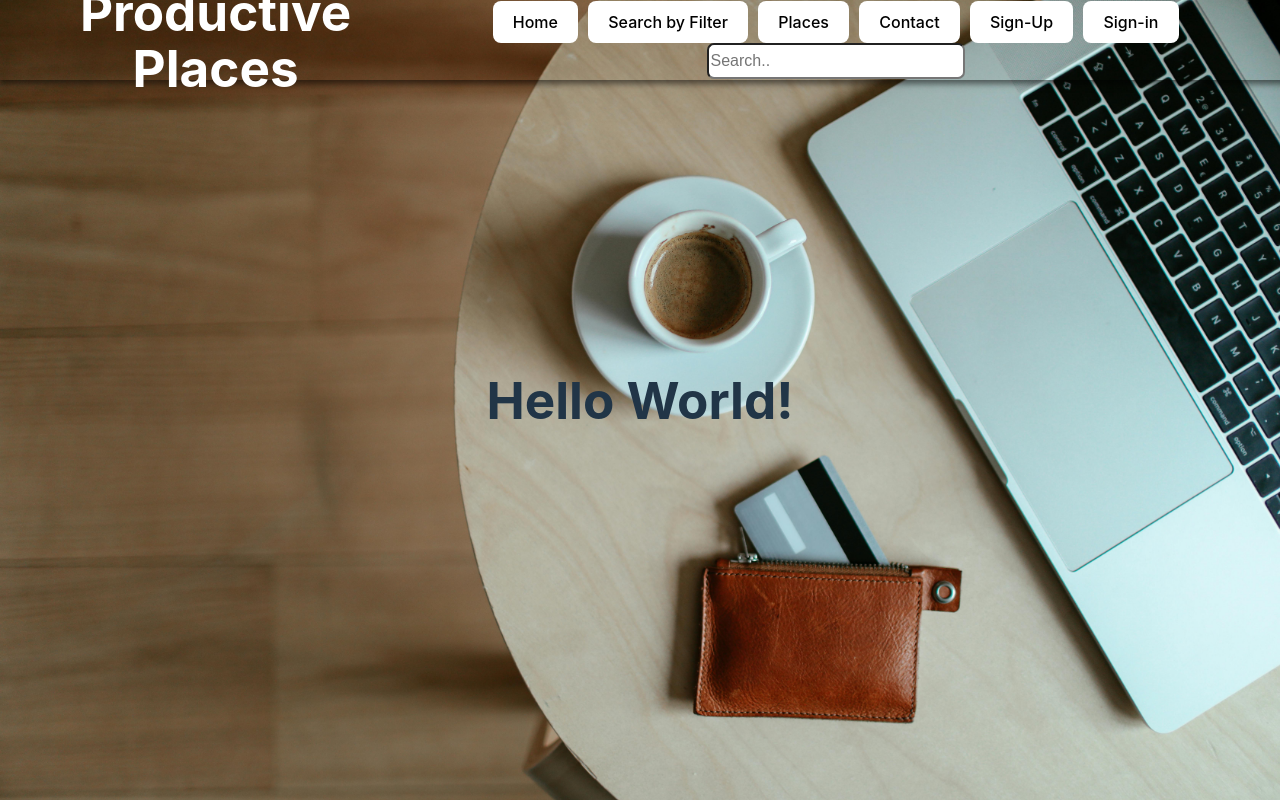
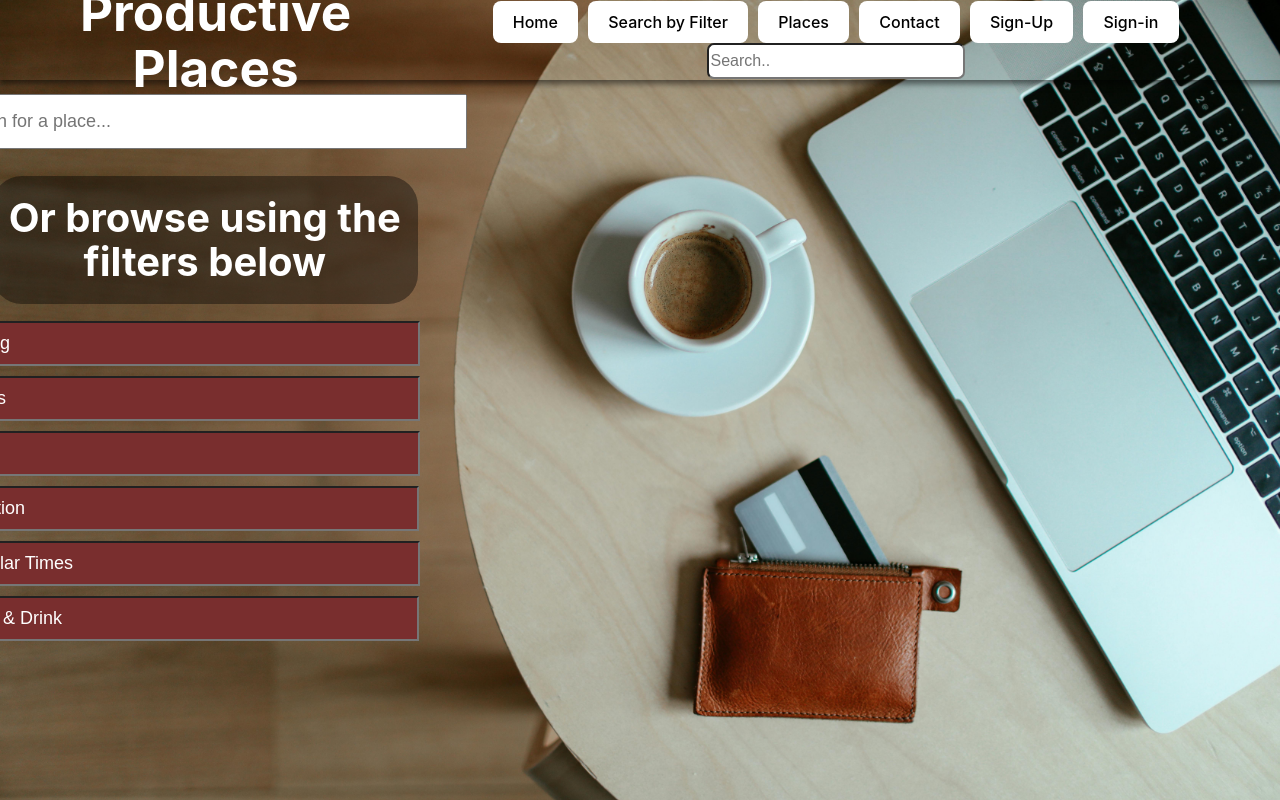
Before and after one commit to Christian-Mirt/S25-Gold, a React (Vite) app in the folder productive-places/: page /searchfilter in a window 1280 px wide. Built offline with nearby package versions, Linux system fonts and the light colour scheme.

Commit message:
styled most of search filter

```diff
--- a/productive-places/src/features/SearchFilter/SearchFilter.css
+++ b/productive-places/src/features/SearchFilter/SearchFilter.css
@@ -0,0 +1,90 @@
+.bigSearch{
+    width: 500px;
+    padding: 15px;
+    top: -120px;
+    left: -440px;
+    position: relative;
+    font-size: large;
+}
+
+.browseHeader{
+    color: white;
+    font-size: 40px;
+    top: -120px;
+    left: -40px;
+    position: relative;
+    max-width: 35%;
+    background-color:rgba(0,0,0,0.4);
+    padding: 20px 0px;
+    border-radius: 30px;
+}
+
+.rating{
+    background-color: #792e2e;
+    color: white;
+    padding: 10px;
+    width: 450px;
+    position: relative;
+    left: -220px;
+    top: -130px;
+    font-size: large;
+}
+
+.hours{
+    background-color: #792e2e;
+    color: white;
+    padding: 10px;
+    width: 450px;
+    position: relative;
+    font-size: large;
+    left: -694px;
+    top: -75px;
+}
+
+.wifi{
+    background-color: #792e2e;
+    color: white;
+    padding: 10px;
+    width: 450px;
+    position: relative;
+    font-size: large;
+    left: -220px;
+    top: -65px;
+}
+
+.loc{
+    background-color: #792e2e;
+    color: white;
+    padding: 10px;
+    width: 450px;
+    position: relative;
+    font-size: large;
+    left: -695px;
+    top: -10px;
+}
+
+.pop{
+    background-color: #792e2e;
+    color: white;
+    padding: 10px;
+    width: 450px;
+    position: relative;
+    font-size: large;
+    left: -220px;
+}
+
+.food{
+    background-color: #792e2e;
+    color: white;
+    padding: 10px;
+    width: 450px;
+    position: relative;
+    font-size: large;
+    left: -695px;
+    top: 55px;
+}
+
+.rating::placeholder, .hours::placeholder, .wifi::placeholder,
+.loc::placeholder, .pop::placeholder, .food::placeholder{
+    color: white;
+}
--- a/productive-places/src/features/SearchFilter/SearchFilter.jsx
+++ b/productive-places/src/features/SearchFilter/SearchFilter.jsx
@@ -6,7 +6,14 @@ function SearchFilter() {
 
   return(
     <div>
-      <h1>Hello World!</h1>
+      <input type="text" placeholder="Search for a place..." className = "bigSearch"></input>
+      <h1 className='browseHeader'>Or browse using the filters below</h1>
+      <input type="text" placeholder="Rating" className = "rating"></input>
+      <input type="text" placeholder="Hours" className = "hours"></input>
+      <input type="text" placeholder="Wifi" className = "wifi"></input>
+      <input type="text" placeholder="Location" className = "loc"></input>
+      <input type="text" placeholder="Popular Times" className = "pop"></input>
+      <input type="text" placeholder="Food & Drink" className = "food"></input>
     </div>
   )
 }
```
